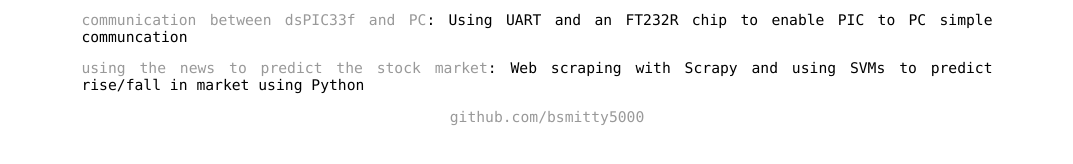
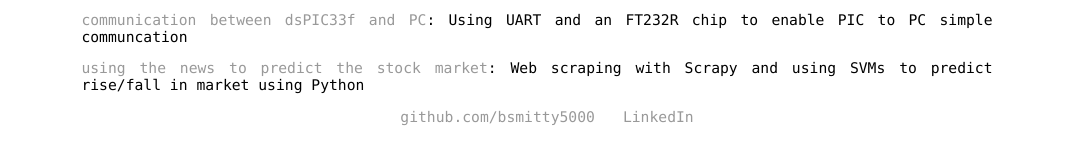
Before and after one commit to bsmitty5000/bsmitty5000.github.io, a Jekyll site: the page built from index.html, in a window 1280 px wide. Shown: the part 518-682 px from the top of the page, without its empty margins (103-1176 px from the left). Built offline with Jekyll 4.4.1, drawn with Linux system fonts in a browser that asks for light colours.

Commit message:
Update default.html

```diff
--- a/_layouts/default.html
+++ b/_layouts/default.html
@@ -32,6 +32,7 @@
 	        <footer>
 	                <ul>
 				<li><a href="https://github.com/bsmitty5000">github.com/bsmitty5000</a></li>
+				<li><a href="https://www.linkedin.com/in/briandsmith1010">LinkedIn</a></li>
 	                </ul>
 	        </footer>
 
```
